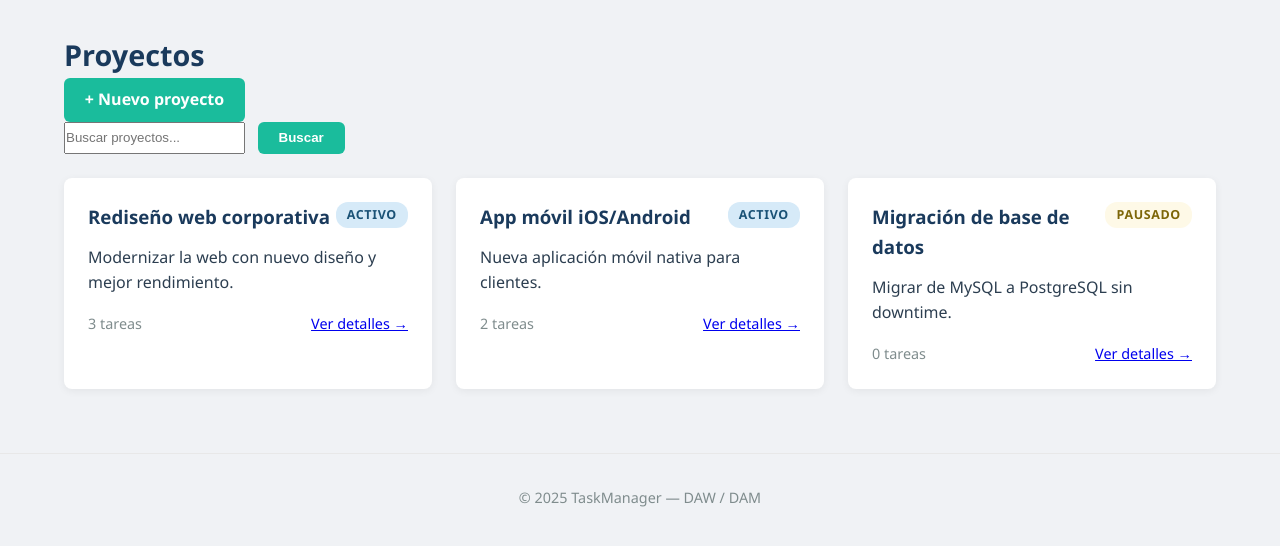
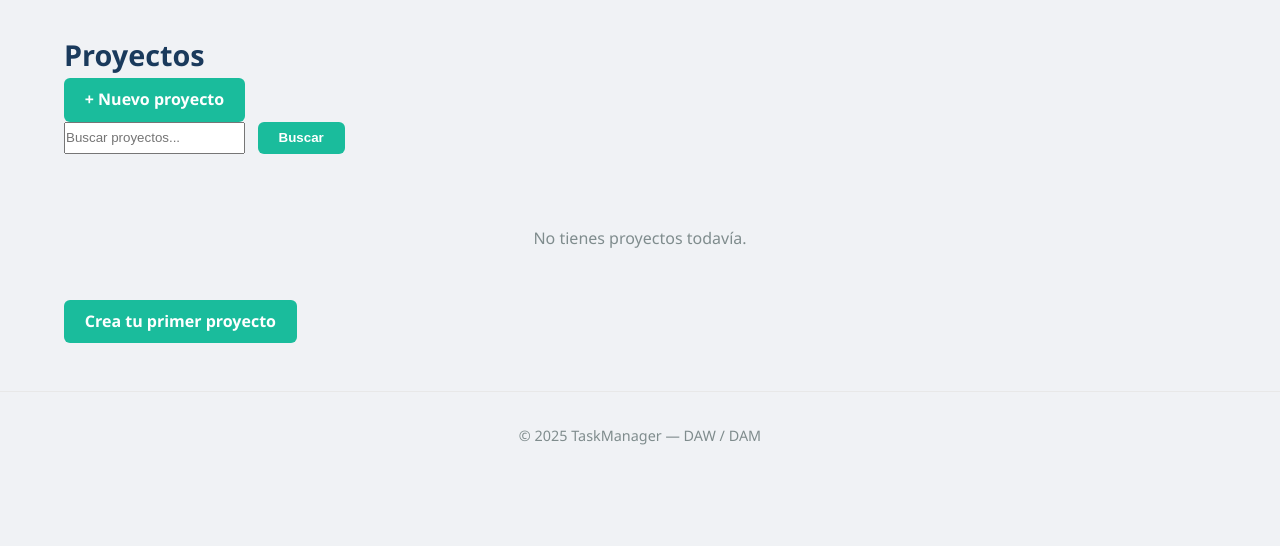
Before and after one commit to JCRodriguez93/TaskManager, a Flask app: page /proyectos/ in a window 1280 px wide. Shown: the part 65-611 px from the top of the page. Run offline with Flask 3, Linux system fonts and the light colour scheme.

Commit message:
feat: rutas de proyectos conectadas a SQLite

```diff
--- a/web/app/routes/projects.py
+++ b/web/app/routes/projects.py
@@ -1,82 +1,60 @@
-# web/app/routes/projects.py
-from flask import Blueprint, render_template, flash, redirect, url_for, request
+# web/app/routes/projects.py — versión con base de datos
+from flask import Blueprint, render_template, flash, redirect, url_for, \
+    request, abort
+from app import db
+from app.models import Proyecto, Tarea
 from app.forms import ProyectoForm, BusquedaForm
 
 projects = Blueprint('projects', __name__, url_prefix='/proyectos')
 
-# Lista en memoria (en U04 la sustituiremos por la base de datos)
-# RECUERDA ELIMINAR LA LISTA PROYECTOS_PRUEBA
-PROYECTOS = [
-    {
-        'id': 1,
-        'titulo': 'Rediseño web corporativa',
-        'descripcion': 'Modernizar la web con nuevo diseño y mejor rendimiento.',
-        'estado': 'activo',
-        'prioridad': 'alta',
-        'tareas': [
-            {'id': 1, 'titulo': 'Wireframes de la home', 'estado': 'completada', 'prioridad': 'media'},
-            {'id': 2, 'titulo': 'Implementar nuevo header', 'estado': 'en_progreso', 'prioridad': 'alta'},
-            {'id': 3, 'titulo': 'Optimizar imágenes', 'estado': 'pendiente', 'prioridad': 'baja'},
-        ],
-    },
-    {
-        'id': 2,
-        'titulo': 'App móvil iOS/Android',
-        'descripcion': 'Nueva aplicación móvil nativa para clientes.',
-        'estado': 'activo',
-        'prioridad': 'urgente',
-        'tareas': [
-            {'id': 4, 'titulo': 'Configurar repositorio', 'estado': 'completada', 'prioridad': 'alta'},
-            {'id': 5, 'titulo': 'Diseño de la arquitectura', 'estado': 'en_progreso', 'prioridad': 'urgente'},
-        ],
-    },
-    {
-        'id': 3,
-        'titulo': 'Migración de base de datos',
-        'descripcion': 'Migrar de MySQL a PostgreSQL sin downtime.',
-        'estado': 'pausado',
-        'prioridad': 'media',
-        'tareas': [],
-    },
-]
 
-CONTADOR = 4  # Simulamos el autoincremento de ID
+@projects.route('/')
+def lista():
+    q = request.args.get('q', '').strip()
+    pagina = request.args.get('pagina', 1, type=int)
+    query = Proyecto.query.order_by(Proyecto.creado_en.desc())
+    if q:
+        query = query.filter(
+            db.or_(
+                Proyecto.titulo.ilike(f'%{q}%'),
+                Proyecto.descripcion.ilike(f'%{q}%')
+            )
+        )
+    paginacion = query.paginate(page=pagina, per_page=10, error_out=False)
+    return render_template(
+        'projects/lista.html',
+        proyectos=paginacion.items,
+        paginacion=paginacion,
+        q=q,
+        form_busqueda=BusquedaForm()
+    )
+
+
+@projects.route('/<int:pid>')
+def detalle(pid):
+    proyecto = Proyecto.query.get_or_404(pid)
+    tareas = proyecto.tareas.order_by(Tarea.creado_en.desc()).all()
+    return render_template(
+        'projects/detalle.html',
+        proyecto=proyecto,
+        tareas=tareas
+    )
 
 
 @projects.route('/nuevo', methods=['GET', 'POST'])
 def nuevo():
     form = ProyectoForm()
-
-    # form.validate_on_submit() devuelve True únicamente cuando:
-    # 1. La petición es POST (el usuario envió el formulario), Y
-    # 2. Todos los validadores pasan (datos correctos).
-    # En cualquier otro caso devuelve False:
-    # - Petición GET (mostrar el formulario por primera vez)
-    # - Petición POST con errores de validación
     if form.validate_on_submit():
-        global CONTADOR
-
-        nuevo_proyecto = {
-            'id': CONTADOR,
-            'titulo': form.titulo.data,
-            'descripcion': form.descripcion.data or '',
-            'fecha_limite': str(form.fecha_limite.data) if form.fecha_limite.data else None,
-            'estado': 'activo',
-            'tareas': []
-        }
-
-        PROYECTOS.append(nuevo_proyecto)
-        CONTADOR += 1
-
-        # flash() guarda el mensaje en la sesión para mostrarlo
-        # en la SIGUIENTE petición (después del redirect).
-        flash(f'Proyecto "{nuevo_proyecto["titulo"]}" creado correctamente.', 'success')
-
-        # Patrón PRG: después de un POST exitoso, siempre redirige.
+        proyecto = Proyecto(
+            titulo=form.titulo.data,
+            descripcion=form.descripcion.data,
+            fecha_limite=form.fecha_limite.data,
+            propietario_id=1  # En U05 usaremos current_user.id
+        )
+        db.session.add(proyecto)
+        db.session.commit()
+        flash(f'Proyecto "{proyecto.titulo}" creado.', 'success')
         return redirect(url_for('projects.lista'))
-
-    # GET o POST con errores: renderizar el formulario.
-    # Si es POST con errores, form.titulo.errors contendrá los mensajes.
     return render_template(
         'projects/form.html',
         form=form,
@@ -86,67 +64,24 @@
 
 @projects.route('/<int:pid>/editar', methods=['GET', 'POST'])
 def editar(pid):
-    # Buscar el proyecto por ID
-    proyecto = next((p for p in PROYECTOS if p['id'] == pid), None)
-    if proyecto is None:
-        from flask import abort
-        abort(404)
-
-    # Al instanciar el formulario con obj=proyecto,
-    # WTForms rellena automáticamente los campos con los valores del objeto.
-    # Esto funciona tanto con diccionarios como con objetos SQLAlchemy (U04).
-    form = ProyectoForm(data=proyecto)
-
+    proyecto = Proyecto.query.get_or_404(pid)
+    form = ProyectoForm(obj=proyecto)
     if form.validate_on_submit():
-        # Actualizar los datos del proyecto
-        proyecto['titulo'] = form.titulo.data
-        proyecto['descripcion'] = form.descripcion.data or ''
-        proyecto['fecha_limite'] = str(form.fecha_limite.data) if form.fecha_limite.data else None
-
-        flash('Proyecto actualizado correctamente.', 'success')
+        form.populate_obj(proyecto)  # Rellena el objeto con los datos del form
+        db.session.commit()
+        flash('Proyecto actualizado.', 'success')
         return redirect(url_for('projects.detalle', pid=pid))
-
     return render_template(
         'projects/form.html',
         form=form,
-        titulo_pagina=f'Editar: {proyecto["titulo"]}'
+        titulo_pagina=f'Editar: {proyecto.titulo}'
     )
 
 
-@projects.route('/<int:pid>')
-def detalle(pid):
-    proyecto = next((p for p in PROYECTOS if p['id'] == pid), None)
-    if proyecto is None:
-        from flask import abort
-        abort(404)
-
-    return render_template(
-        'projects/detalle.html',
-        proyecto=proyecto,
-        titulo_pagina=proyecto["titulo"]
-    )
-
-
-@projects.route('/', methods=['GET', 'POST'])
-def lista():
-    form_busqueda = BusquedaForm()
-    proyectos = PROYECTOS.copy()
-    q = ''
-
-    # Leer el parámetro de búsqueda de la URL (/proyectos?q=texto)
-    q = request.args.get('q', '').strip()
-
-    if q:
-        proyectos = [
-            p for p in proyectos
-            if q.lower() in p['titulo'].lower()
-            or q.lower() in p.get('descripcion', '').lower()
-        ]
-
-    return render_template(
-        'projects/lista.html',
-        proyectos=proyectos,
-        form_busqueda=form_busqueda,
-        q=q,
-        total=len(PROYECTOS)
-    )
+@projects.route('/<int:pid>/eliminar', methods=['POST'])
+def eliminar(pid):
+    proyecto = Proyecto.query.get_or_404(pid)
+    db.session.delete(proyecto)  # cascade elimina sus tareas y comentarios
+    db.session.commit()
+    flash('Proyecto eliminado.', 'success')
+    return redirect(url_for('projects.lista'))
--- a/web/app/templates/projects/detalle.html
+++ b/web/app/templates/projects/detalle.html
@@ -9,7 +9,7 @@
 <p class="descripcion-proyecto">{{ proyecto.descripcion }}</p>
 {# Calcular el progreso del proyecto #} {% set completadas = proyecto.tareas |
 selectattr('estado', 'equalto', 'completada') | list %} {% set total =
-proyecto.tareas | length %} {% if total > 0 %} {% set progreso = (completadas |
+proyecto.tareas.count() %} {% if total > 0 %} {% set progreso = (completadas |
 length / total * 100) | round | int %}
 <div class="progreso-container">
   <div class="progreso-label">Progreso: {{ progreso }}%</div>
--- a/web/app/templates/projects/lista.html
+++ b/web/app/templates/projects/lista.html
@@ -54,7 +54,7 @@
     </div>
     <p class="descripcion">{{ p.descripcion | truncate(100) }}</p>
     <div class="tarjeta-footer">
-      <span>{{ p.tareas | length }} tareas</span>
+      <span>{{ p.tareas.count() }} tareas</span>
       <a href="{{ url_for('projects.detalle', pid=p.id) }}">Ver detalles →</a>
     </div>
   </div>
@@ -69,3 +69,10 @@
  </div>
 {% endif %}
 {% endblock %}
+{% if paginacion.has_prev %}
+# <a href='?pagina={{ paginacion.prev_num }}'>← Anterior</a>
+# {% endif %}
+# Página {{ paginacion.page }} de {{ paginacion.pages }}
+# {% if paginacion.has_next %}
+# <a href='?pagina={{ paginacion.next_num }}'>Siguiente →</a>
+# {% endif %}
```
Also changed, not shown: web/app/routes/tasks.py (+31 -39 lines).
